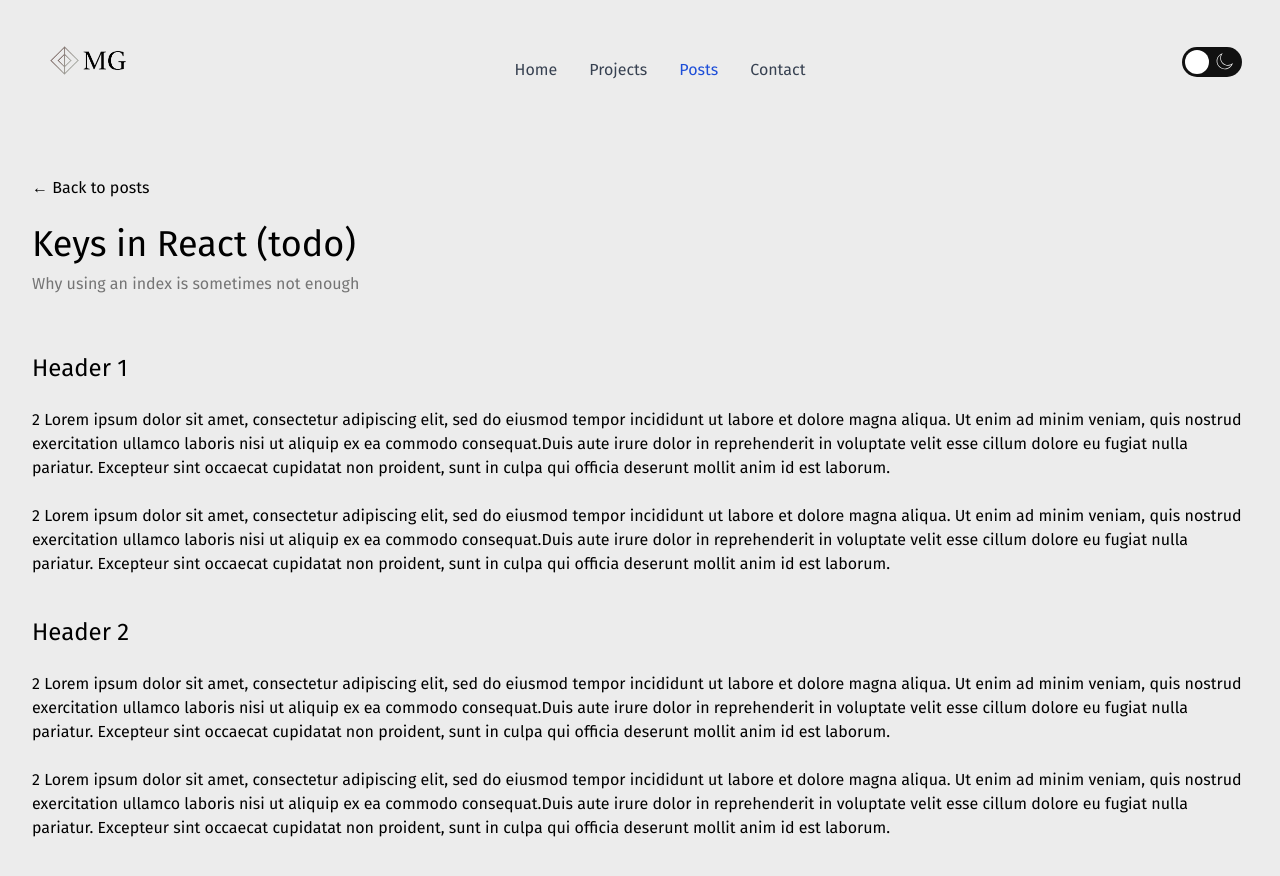
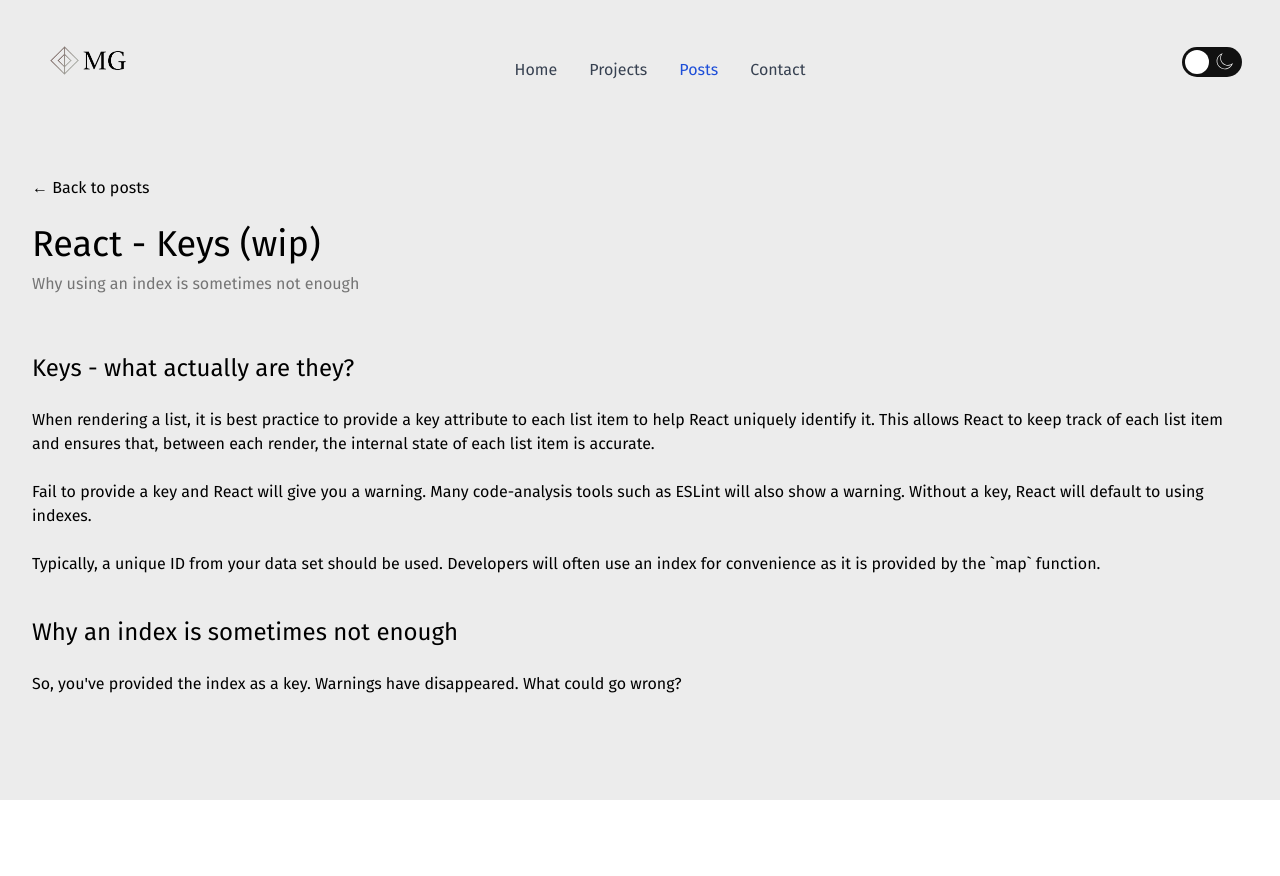
Before and after one commit to gouldie/gouldie.github.io, a Next.js app: page /posts/keys-in-react in a window 1280 px wide. Shown: the top 876 px of the page. After the commit the page ends 800 px from the top, so only its background shows below. Built offline with nearby package versions, Linux system fonts and the light colour scheme.

Commit message:
keys post wip

```diff
--- a/pages/posts/[id].js
+++ b/pages/posts/[id].js
@@ -34,7 +34,7 @@ function Post() {
           {type === 'text' &&
             resource.map((r, i) => (
               <p key={i} className='mb-6'>
-                {resource}
+                {r}
               </p>
             ))}
         </>
--- a/posts.json
+++ b/posts.json
@@ -1,30 +1,30 @@
 {
   "keys-in-react": {
-    "title": "Keys in React (todo)",
+    "title": "React - Keys (wip)",
     "subtitle": "Why using an index is sometimes not enough",
     "description": "What are keys in React? What is their purpose, why are they important and why using an index is sometimes not enough.",
     "description2": "Understanding keys is crucial to developing a better mental model in React.",
     "content": [
       {
         "type": "header",
-        "resource": "Header 1"
+        "resource": "Keys - what actually are they?"
       },
       {
         "type": "text",
         "resource": [
-          "2 Lorem ipsum dolor sit amet, consectetur adipiscing elit, sed do eiusmod tempor incididunt ut labore et dolore magna aliqua. Ut enim ad minim veniam, quis nostrud exercitation ullamco laboris nisi ut aliquip ex ea commodo consequat.",
-          "Duis aute irure dolor in reprehenderit in voluptate velit esse cillum dolore eu fugiat nulla pariatur. Excepteur sint occaecat cupidatat non proident, sunt in culpa qui officia deserunt mollit anim id est laborum."
+          "When rendering a list, it is best practice to provide a key attribute to each list item to help React uniquely identify it. This allows React to keep track of each list item and ensures that, between each render, the internal state of each list item is accurate.",
+          "Fail to provide a key and React will give you a warning. Many code-analysis tools such as ESLint will also show a warning. Without a key, React will default to using indexes.",
+          "Typically, a unique ID from your data set should be used. Developers will often use an index for convenience as it is provided by the `map` function."
         ]
       },
       {
         "type": "header",
-        "resource": "Header 2"
+        "resource": "Why an index is sometimes not enough"
       },
       {
         "type": "text",
         "resource": [
-          "2 Lorem ipsum dolor sit amet, consectetur adipiscing elit, sed do eiusmod tempor incididunt ut labore et dolore magna aliqua. Ut enim ad minim veniam, quis nostrud exercitation ullamco laboris nisi ut aliquip ex ea commodo consequat.",
-          "Duis aute irure dolor in reprehenderit in voluptate velit esse cillum dolore eu fugiat nulla pariatur. Excepteur sint occaecat cupidatat non proident, sunt in culpa qui officia deserunt mollit anim id est laborum."
+          "So, you've provided the index as a key. Warnings have disappeared. What could go wrong?"
         ]
       }
     ]
```
